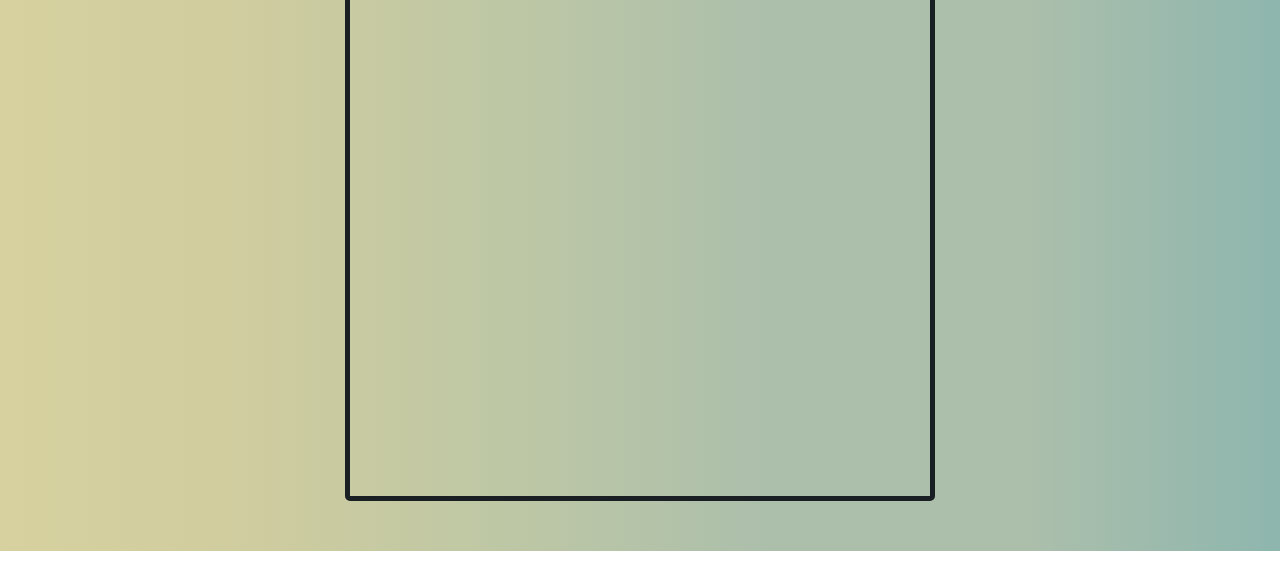
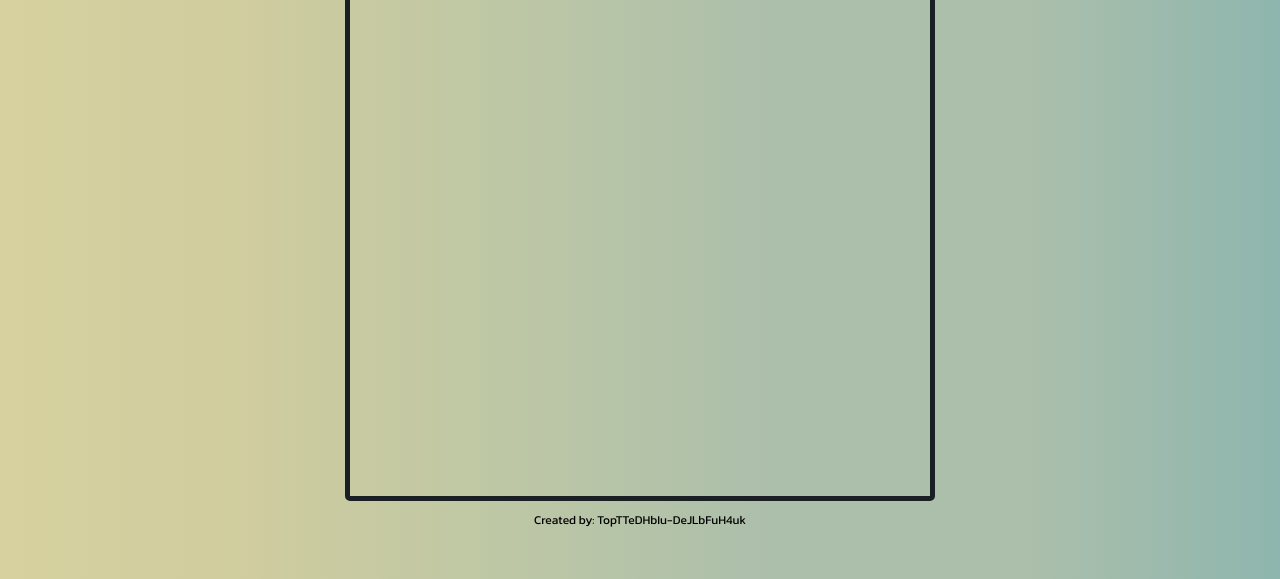
Before and after one commit to TopTTeDHbIu-DeJLbFuH4uk/TODOList, a website: page index.html in a window 1280 px wide. Shown: the part 299-878 px from the top of the page. Before the commit the page ends 850 px from the top, so only its background shows below. Drawn offline with Linux system fonts and the light colour scheme.

Commit message:
01.02.2025 22:28

```diff
--- a/index.html
+++ b/index.html
@@ -31,6 +31,10 @@
 
         <ul class="list-of-tasks"></ul>
     </section>
+
+    <p>
+        <a class="author" href="https://github.com/TopTTeDHbIu-DeJLbFuH4uk/TODOList_JS" target="_blank">Created by: TopTTeDHbIu-DeJLbFuH4uk</a>
+    </p>
 </main>
 
 <!-- SCRIPTS -->
--- a/styles/styles.css
+++ b/styles/styles.css
@@ -1,6 +1,7 @@
 .container {
     display: flex;
-    justify-content: center;
+    flex-direction: column;
+    align-items: center;
     width: 100%;
 
     box-sizing: border-box;
@@ -162,9 +163,24 @@
     word-break: break-word;
     cursor: pointer;
 }
+
+.author {
+    position: relative;
+
+    display: block;
+
+    text-decoration: none;
+    font-size: 12px;
+    color: #000;
+
+    padding-top: 10px;
+}
+
+.author:hover::before,
 .task:hover::before {
     transform: scale(1,1);
 }
+.author::before,
 .task::before {
     position: absolute;
     bottom: 0;
```
